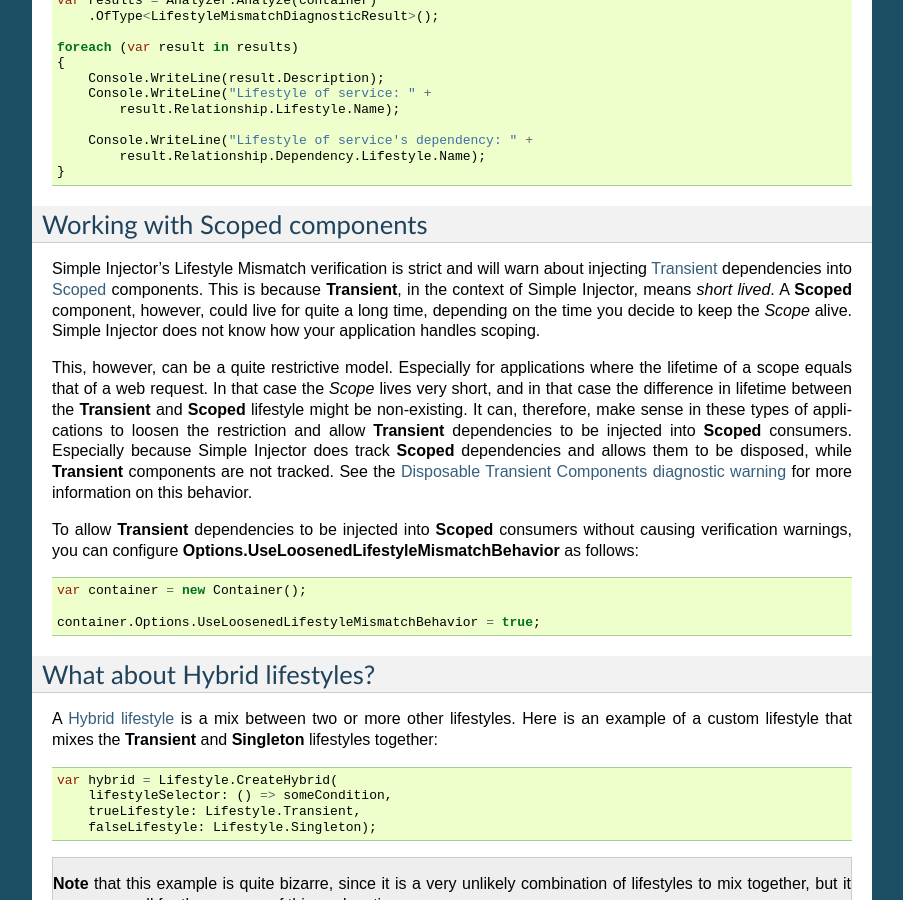
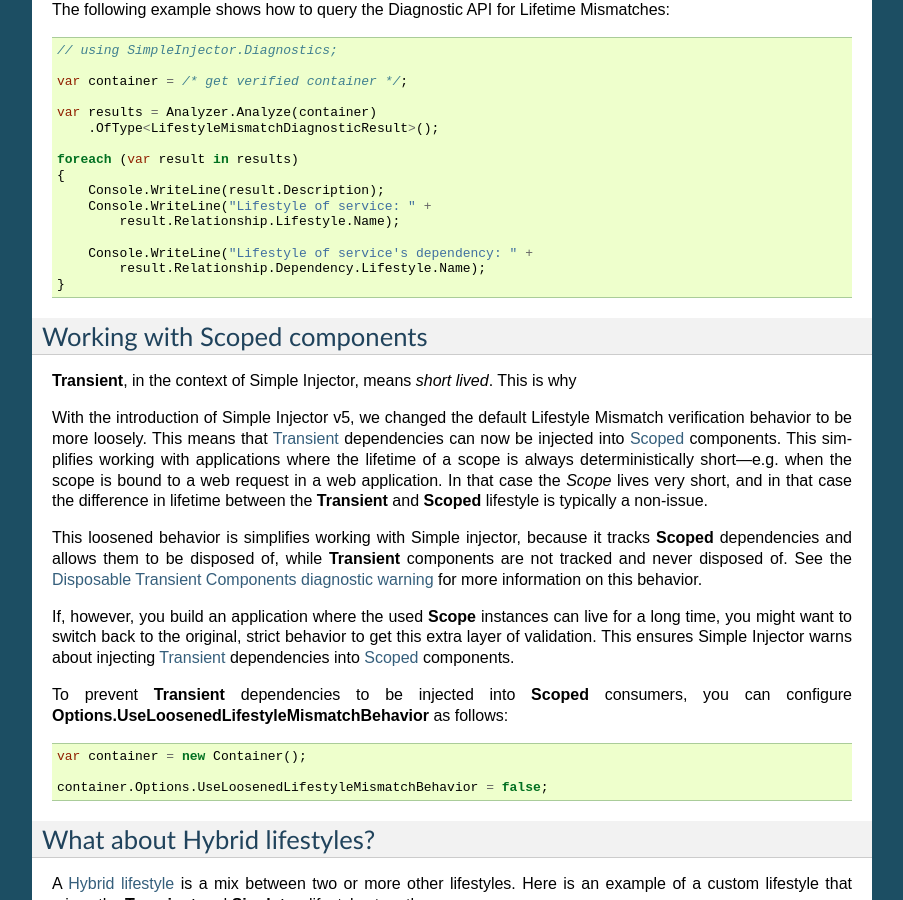
Before and after one commit to simpleinjector/Documentation, a Sphinx documentation site: the page built from source/LifestyleMismatches.rst, in a window 1280 px wide and 900 px high, scrolled down 2317 px. Shown: the whole window, without its empty margins (198-1101 px from the left). Built offline with Sphinx 7.4.7, drawn with Linux system fonts in a browser that asks for light colours; some of the changed text lies outside the part shown.

Commit message:
Updated the Lifestyle Mismatch documentation according to the v5 change described in #816.

```diff
--- a/source/LifestyleMismatches.rst
+++ b/source/LifestyleMismatches.rst
@@ -11,6 +11,10 @@ Cause
 =====
 
 The component depends on a service with a lifestyle that is shorter than that of the component.
+
+.. container:: Note
+
+    **Note**: This kind of error is also known as `Captive Dependency <https://blog.ploeh.dk/2014/06/02/captive-dependency/>`_.
 
 Warning Description
 ===================
@@ -43,7 +47,7 @@ The Diagnostic Services detect this kind of misconfiguration and report it. The
 
 .. container:: Note
 
-    **Note**: This kind of error is also known as `Captive Dependency <https://blog.ploeh.dk/2014/06/02/captive-dependency/>`_.
+    **Important**: **Transient**, in the context of Simple Injector, means *short lived*. This is why Simple Injector disallows injecting **Transient** dependencies into **Singleton** components, opposed to some other DI Containers that consider Transients to be 'stateless.'
 
 .. container:: Note
 
@@ -112,17 +116,21 @@ The following example shows how to query the Diagnostic API for Lifetime Mismatc
 Working with Scoped components
 ==============================
 
-Simple Injector's Lifestyle Mismatch verification is strict and will warn about injecting :ref:`Transient <Transient>` dependencies into :ref:`Scoped <Scoped>` components. This is because **Transient**, in the context of Simple Injector, means *short lived*. A **Scoped** component, however, could live for quite a long time, depending on the time you decide to keep the `Scope` alive. Simple Injector does not know how your application handles scoping.
+**Transient**, in the context of Simple Injector, means *short lived*. This is why
 
-This, however, can be a quite restrictive model. Especially for applications where the lifetime of a scope equals that of a web request. In that case the `Scope` lives very short, and in that case the difference in lifetime between the **Transient** and **Scoped** lifestyle might be non-existing. It can, therefore, make sense in these types of applications to loosen the restriction and allow **Transient** dependencies to be injected into **Scoped** consumers. Especially because Simple Injector does track **Scoped** dependencies and allows them to be disposed, while **Transient** components are not tracked. See the :doc:`Disposable Transient Components diagnostic warning <disposabletransientcomponent>` for more information on this behavior.
+With the introduction of Simple Injector v5, we changed the default Lifestyle Mismatch verification behavior to be more loosely. This means that :ref:`Transient <Transient>` dependencies can now be injected into :ref:`Scoped <Scoped>` components. This simplifies working with applications where the lifetime of a scope is always deterministically short—e.g. when the scope is bound to a web request in a web application. In that case the `Scope` lives very short, and in that case the difference in lifetime between the **Transient** and **Scoped** lifestyle is typically a non-issue.
 
-To allow **Transient** dependencies to be injected into **Scoped** consumers without causing verification warnings, you can configure **Options.UseLoosenedLifestyleMismatchBehavior** as follows:
+This loosened behavior is simplifies working with Simple injector, because it tracks **Scoped** dependencies and allows them to be disposed of, while **Transient** components are not tracked and never disposed of. See the :doc:`Disposable Transient Components diagnostic warning <disposabletransientcomponent>` for more information on this behavior.
+
+If, however, you build an application where the used **Scope** instances can live for a long time, you might want to switch back to the original, strict behavior to get this extra layer of validation. This ensures Simple Injector warns about injecting :ref:`Transient <Transient>` dependencies into :ref:`Scoped <Scoped>` components.
+
+To prevent **Transient** dependencies to be injected into **Scoped** consumers, you can configure **Options.UseLoosenedLifestyleMismatchBehavior** as follows:
 
 .. code-block:: c#
 
     var container = new Container();
 
-    container.Options.UseLoosenedLifestyleMismatchBehavior = true;
+    container.Options.UseLoosenedLifestyleMismatchBehavior = false;
 
 
 What about Hybrid lifestyles?
```
